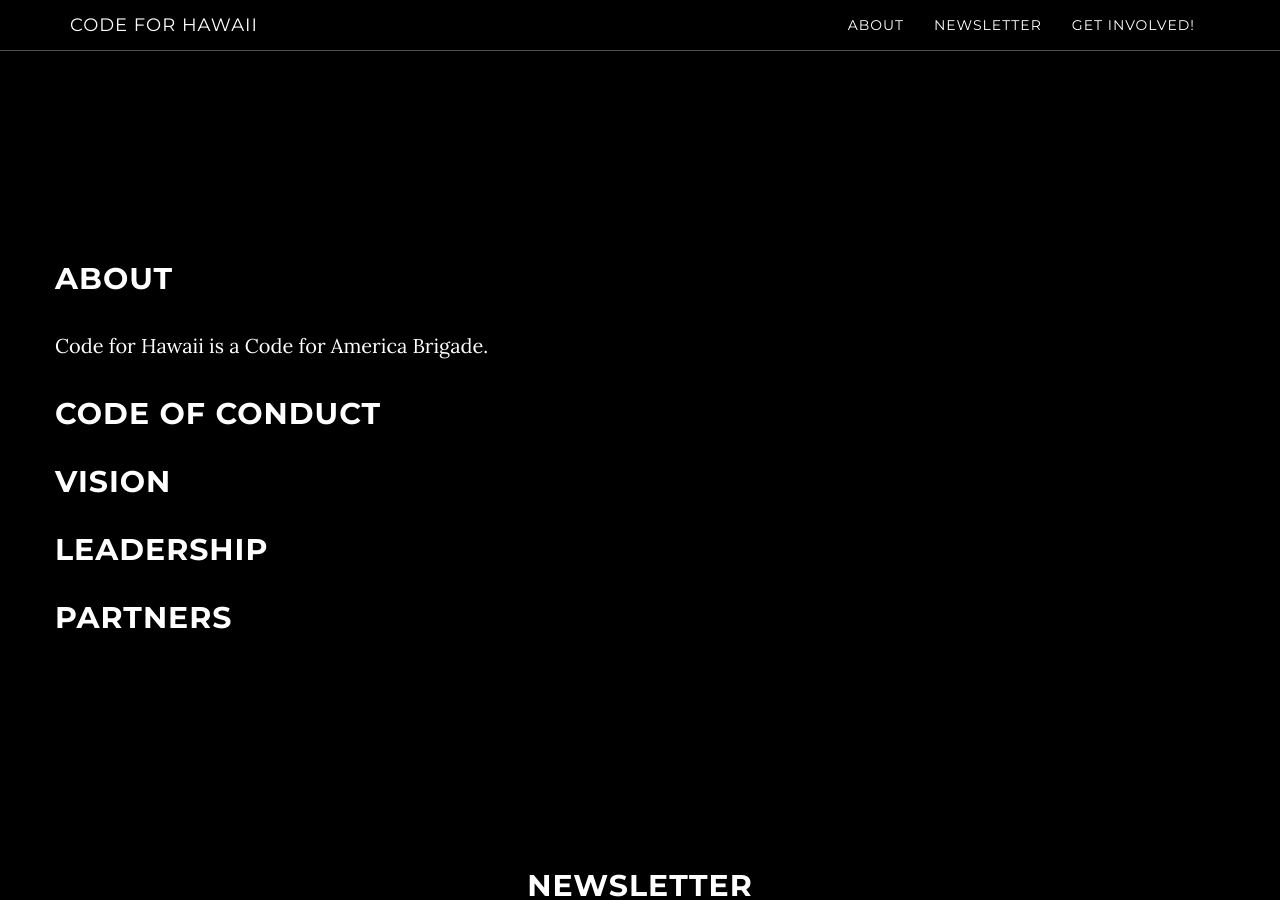
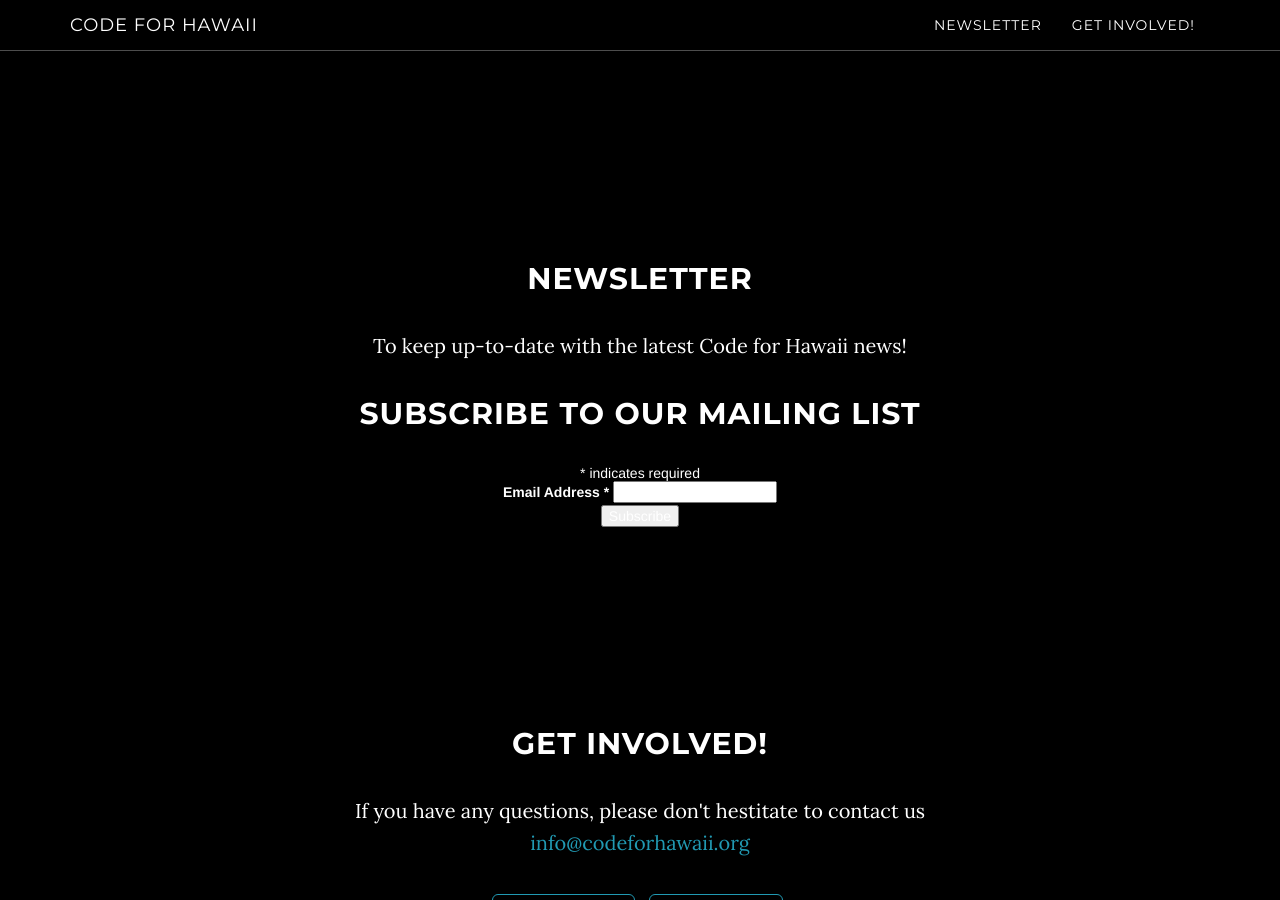
Before and after one commit to CodeWithAloha/codeforhawaii.github.io, a Jekyll site: the page built from index.html, in a window 1280 px wide and 900 px high, scrolled down 838 px. Built offline with Jekyll 4.4.1, drawn with Linux system fonts in a browser that asks for light colours; comment, search, counter and statistics services are not loaded; some of the changed text lies outside the part shown.

Commit message:
Commentd about link from nav Removed default layout

```diff
--- a/_includes/nav.html
+++ b/_includes/nav.html
@@ -17,10 +17,11 @@
                     <li class="hidden">
                         <a href="#page-top"></a>
                     </li>
+                    <!--
                     <li>
                         <a class="page-scroll" href="#about">About</a>
                     </li>
-                    <!-- <li>
+                    <li>
                         <a class="page-scroll" href="#projects">Projects</a>
                     </li>
                     <li>
--- a/_includes/newsletter.html
+++ b/_includes/newsletter.html
@@ -4,8 +4,7 @@
         <div class="col-lg-8 col-lg-offset-2">
             <h2>Newsletter</h2>
             <p>
-                To find out about the latest Code for Hawaii events and
-                applications!
+                To keep up-to-date with the latest Code for Hawaii news!
             </p>
             <!-- Begin MailChimp Signup Form -->
             <div id="mc_embed_signup">
--- a/_layouts/default.html
+++ b/_layouts/default.html
@@ -4,7 +4,6 @@
     <body id="page-top" data-spy="scroll" data-target=".navbar-fixed-top">
     {% include nav.html %}
     {% include header.html %}
-    {% include about.html %}
     {% include newsletter.html %}
     {% include getinvolved.html %}
     {% include footer.html %}
```
